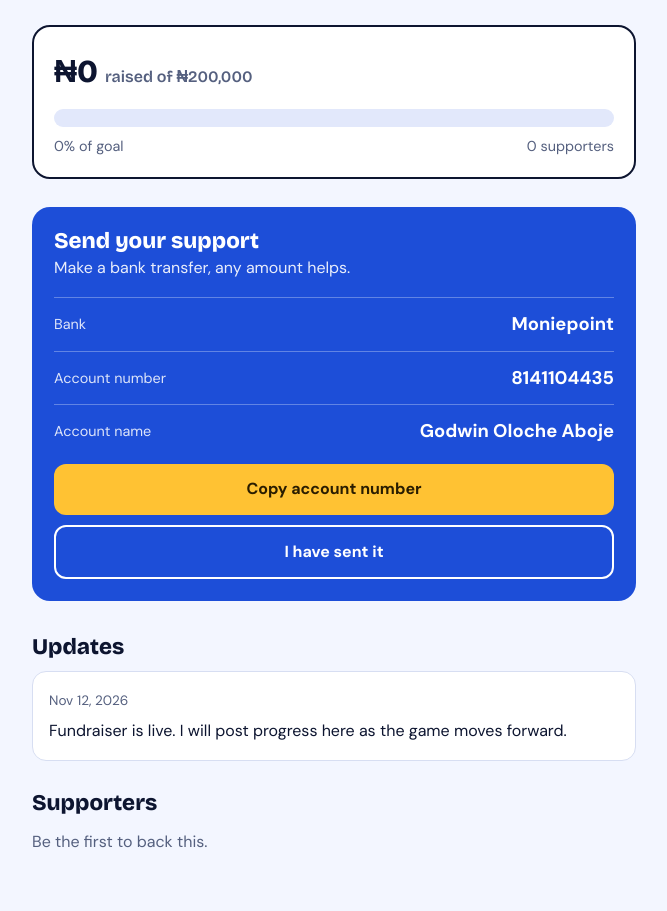
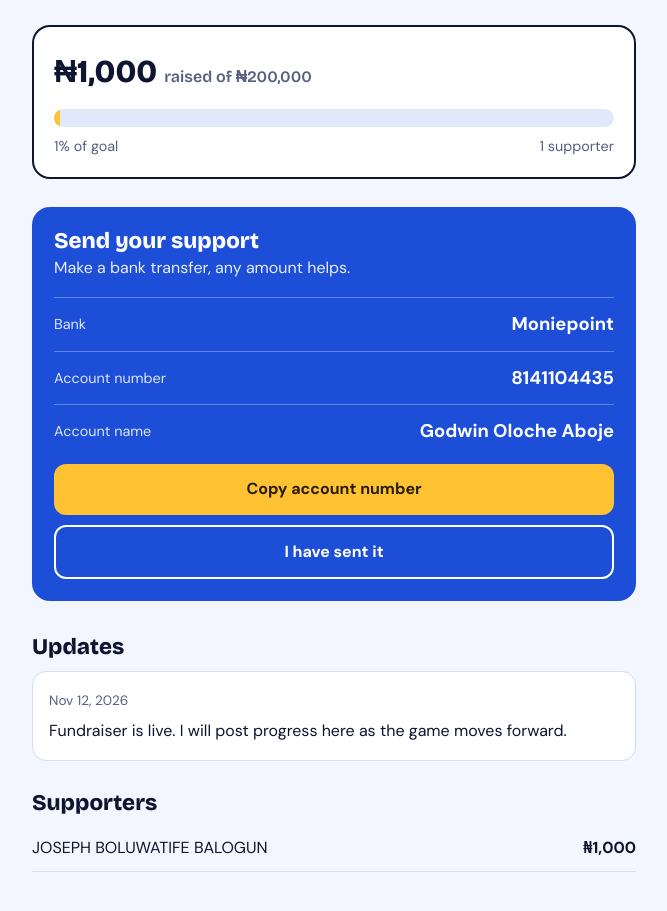
Before and after one commit to code-with-aboje/fund_reborn, a plain HTML site: page index.html in a window 1280 px wide. Shown: the part 323-1234 px from the top of the page, without its empty margins (306-973 px from the left). Drawn offline with nearby package versions, Linux system fonts and the light colour scheme.

Commit message:
Update index.html

```diff
--- a/index.html
+++ b/index.html
@@ -93,7 +93,7 @@ var CFG = {
   by: "by Bluey",
   story: "Reborn is a 3D open world game I'm building from scratch, and I'm saving up to finish it. Every transfer goes straight into the project: tools, hosting and the time to ship it. Thank you for backing me.",
   goal: 200000,
-  raised: 0,
+  raised: 1000,
   bank: "Moniepoint",
   acct: "8141104435",
   name: "Godwin Oloche Aboje",
@@ -101,7 +101,7 @@ var CFG = {
   posts: [
     { date: "Nov 12, 2026", text: "Fundraiser is live. I will post progress here as the game moves forward." }
   ],
-  supporters: [ /* { name: "Ada", amount: 5000 } */ ]
+  supporters: [  { name: "JOSEPH BOLUWATIFE BALOGUN", amount: 1000 }  ]
 };
 /* ========================== */
 
```
